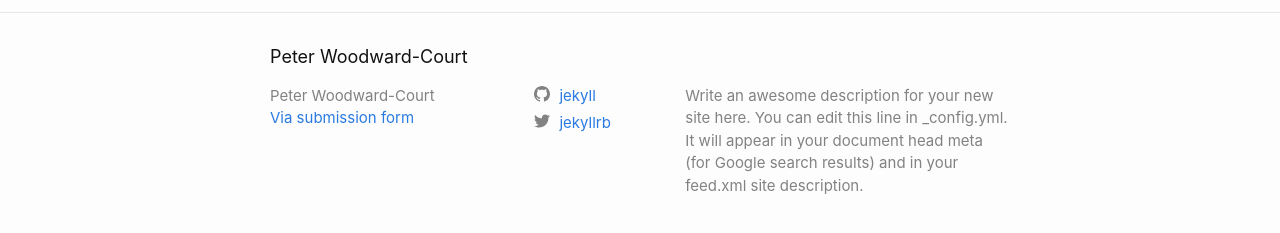
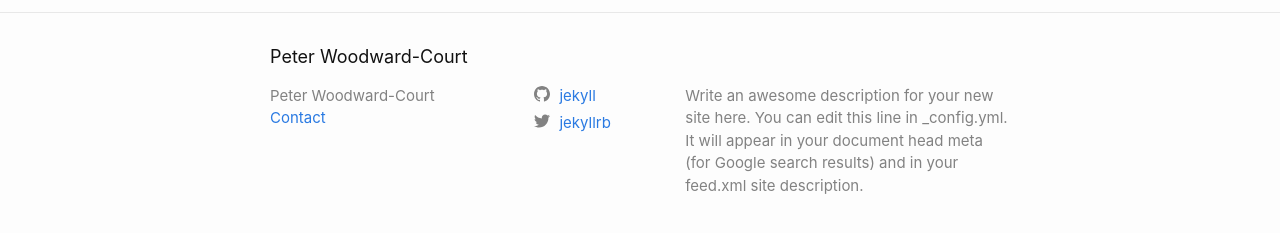
Before and after one commit to peterwoodward-court/peterwoodward-court.github.io, a Jekyll site: the page built from index.markdown, in a window 1280 px wide. Shown: the part 643-876 px from the top of the page. Built offline with Jekyll 4.4.1, drawn with Linux system fonts in a browser that asks for light colours.

Commit message:
contact details

```diff
--- a/_config.yml
+++ b/_config.yml
@@ -19,7 +19,7 @@
 # in the templates via {{ site.myvariable }}.
 
 title: Peter Woodward-Court
-email: Via submission form
+email: Contact
 description: >- # this means to ignore newlines until "baseurl:"
   Write an awesome description for your new site here. You can edit this
   line in _config.yml. It will appear in your document head meta (for
```
